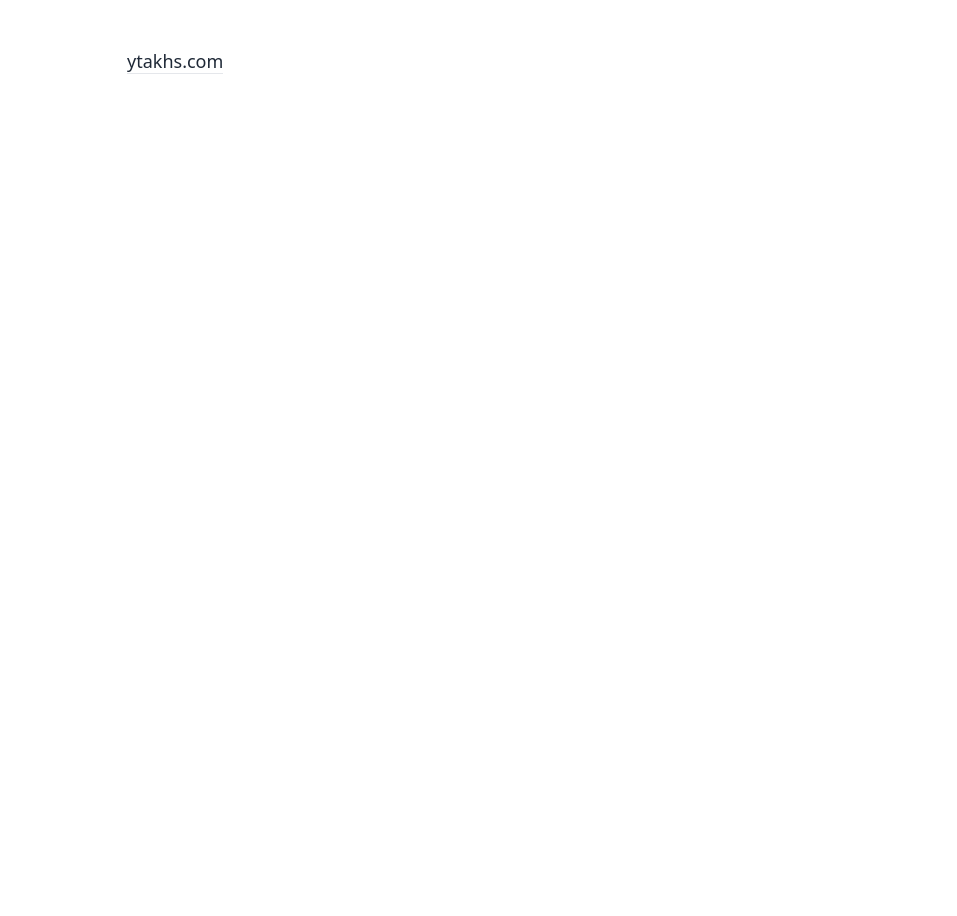
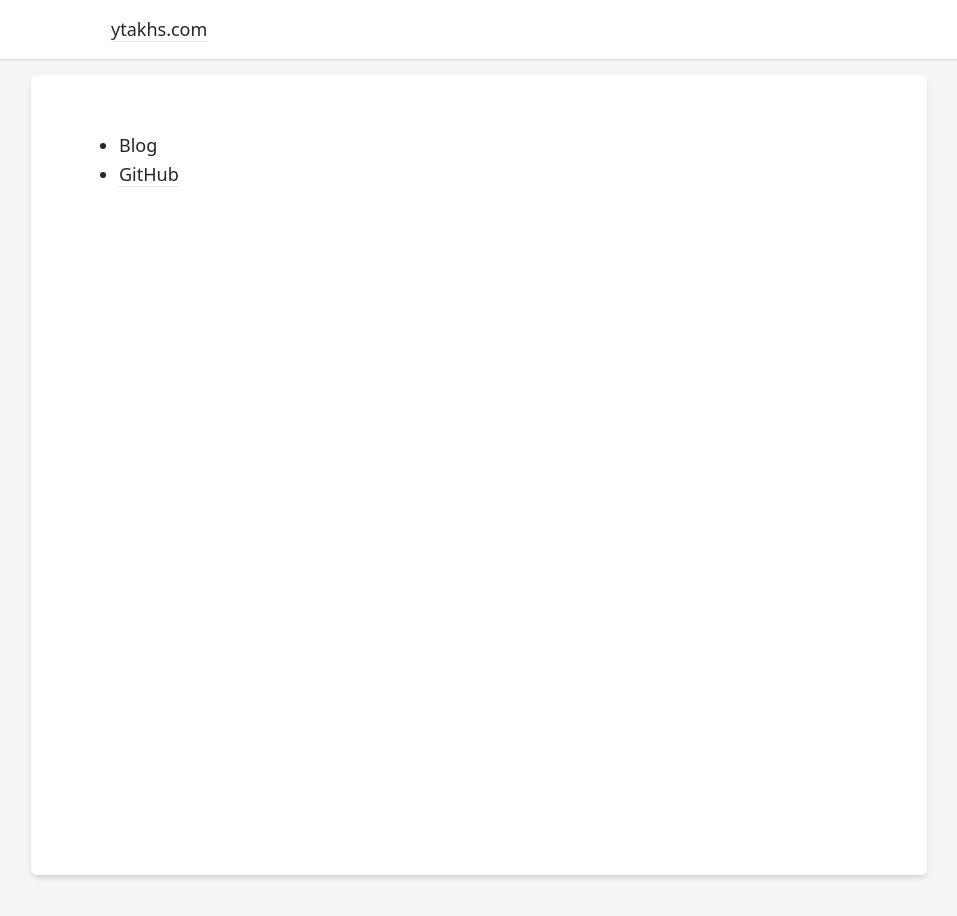
Before and after one commit to ytakhs/ytakhs.com-frontend, a Next.js app: page / in a window 1280 px wide. Shown: the top 916 px of the page, without its empty margins (161-1118 px from the left). Before the commit the page ends 800 px from the top, so only its background shows below. Built offline with nearby package versions, Linux system fonts and the light colour scheme.

Commit message:
Modify style

```diff
--- a/src/components/layout.tsx
+++ b/src/components/layout.tsx
@@ -6,20 +6,27 @@ type Props = {
   children: React.ReactNode;
 };
 
+const pcWidth = 'm-auto sm:max-w-3xl';
+
 export function Layout({ children }: Props) {
   return (
-    <div>
+    <div className="flex flex-col flex-1">
       <Head>
         <title>ytakhs.com</title>
       </Head>
 
-      <header className="py-4">
-        <Link href="/">
-          <a>ytakhs.com</a>
-        </Link>
+      <header className="sticky top-0 py-4 bg-white dark:bg-neutral-800 shadow">
+        <div className={`${pcWidth} px-4`}>
+          <Link href="/">
+            <a>ytakhs.com</a>
+          </Link>
+        </div>
       </header>
 
-      <main>{children}</main>
+      <main className="p-8 m-auto my-4 w-full max-w-4xl min-h-screen bg-white dark:bg-neutral-800 rounded-md shadow-md">
+        <div className={`${pcWidth} py-4 w-full`}>{children}</div>
+      </main>
+      <footer className="p-8"></footer>
     </div>
   );
 }
--- a/src/pages/index.tsx
+++ b/src/pages/index.tsx
@@ -1,11 +1,19 @@
 import React from 'react';
 import type { NextPage } from 'next';
 import { Layout } from '../components/layout';
+import Link from 'next/link';
 
 const Home: NextPage = () => {
   return (
     <Layout>
-      <div></div>
+      <ul>
+        <li>Blog</li>
+        <li>
+          <Link href="https://github.com/ytakhs">
+            <a target="_blank"> GitHub</a>
+          </Link>
+        </li>
+      </ul>
     </Layout>
   );
 };
--- a/src/styles/globals.css
+++ b/src/styles/globals.css
@@ -5,8 +5,8 @@
 @import 'highlight.js/styles/atom-one-dark.css';
 
 body {
-  @apply p-8 m-auto max-w-3xl font-sans leading-normal text-base text-left text-gray-800 break-words;
-  @apply dark:bg-slate-900 dark:text-slate-200;
+  @apply font-sans leading-normal text-base text-left text-neutral-800 break-words bg-neutral-100;
+  @apply dark:bg-neutral-900 dark:text-neutral-300;
 }
 
 p {
```
Also changed, not shown: 1 other file (tests, documents, lock files or other folders).
